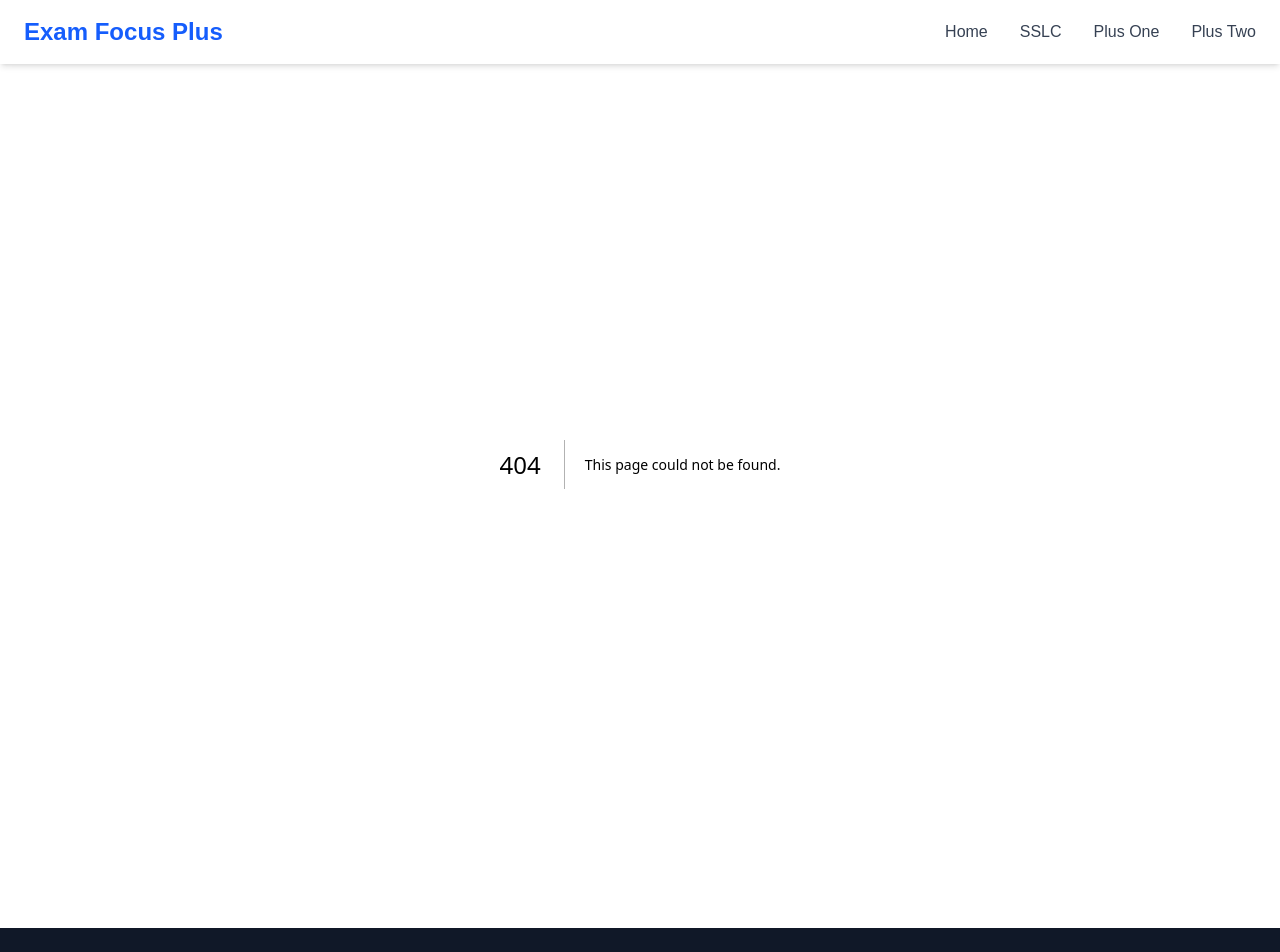
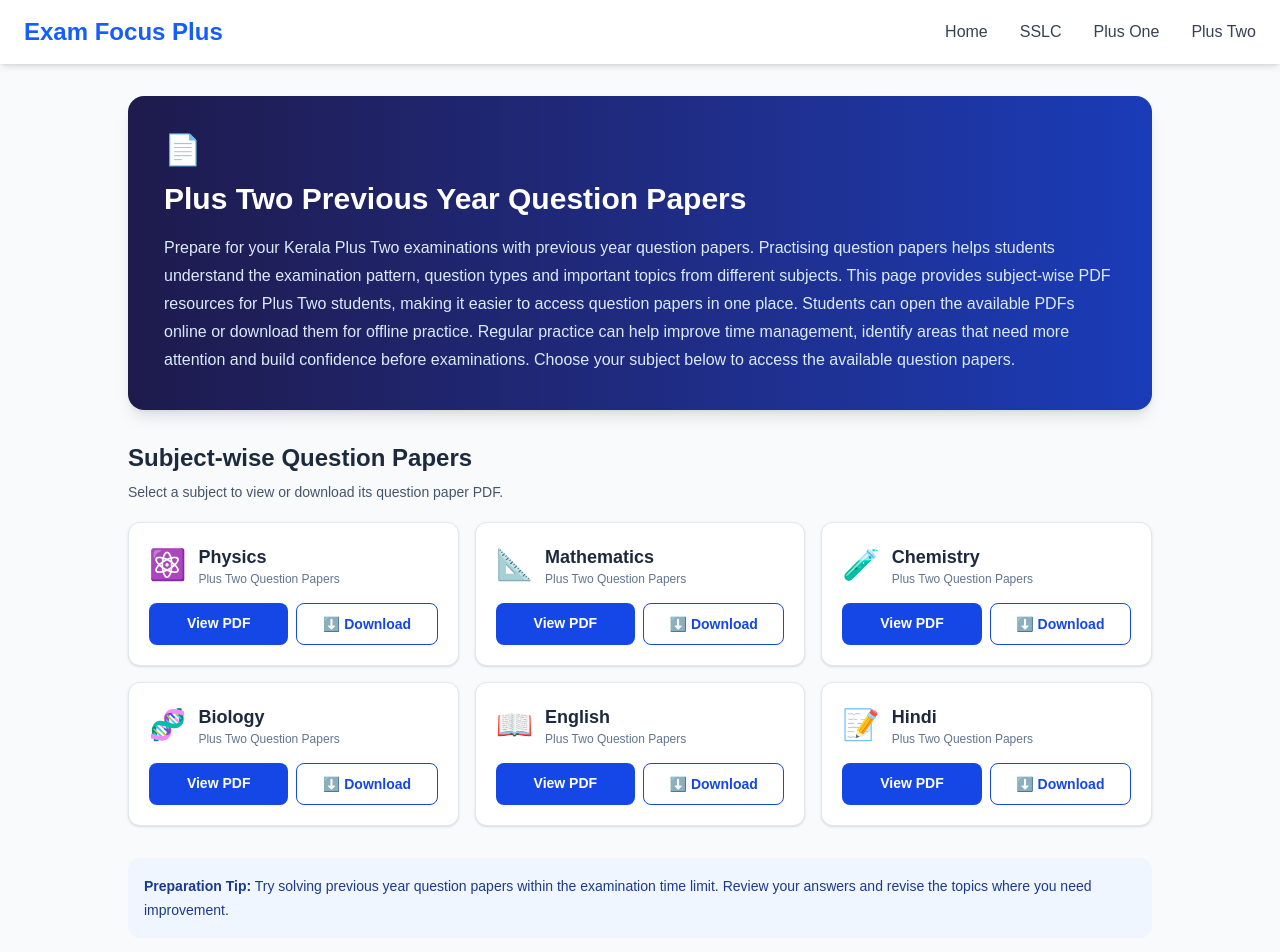
Before and after one commit to examfocusplus/exam-focus-plus, a Next.js app: page /plus-two-previous-year-questions-26 in a window 1280 px wide. Before the commit this address had no page. Shown: the top 952 px of the page. Built offline with nearby package versions, Linux system fonts and the light colour scheme.

Commit message:
Add Plus Two previous year question papers page

```diff
--- /dev/null
+++ b/app/plus-two-previous-year-questions-26/page.tsx
@@ -0,0 +1,128 @@
+import type { Metadata } from "next";
+
+export const metadata: Metadata = {
+  title: "Plus Two Christmas Exam 2026 Previous Year Question Papers PDF",
+  description:
+    "Download Kerala Plus Two previous year question papers for exam preparation. Access Physics and Mathematics question paper PDFs and practise important questions to prepare for the Plus Two examinations.",
+  alternates: {
+    canonical:
+      "https://examfocusplus.in/plus-two-previous-year-questions-26",
+  },
+};
+
+const subjects = [
+  { name: "Physics", file: "physics_+2.pdf", icon: "⚛️" },
+  { name: "Mathematics", file: "maths_+2.pdf", icon: "📐" },
+  { name: "Chemistry", file: "chemistry_+2", icon: "🧪" },
+  { name: "Biology", file: "biology_+2", icon: "🧬" },
+  { name: "English", file: "english_+2", icon: "📖" },
+  { name: "Hindi", file: "hindi_+2", icon: "📝" },
+];
+
+export default function PlusTwoPreviousYearQuestionsPage() {
+  return (
+    <main className="min-h-screen bg-slate-50 px-4 py-8">
+      <div className="mx-auto max-w-5xl">
+
+        <section className="mb-8 rounded-2xl bg-gradient-to-r from-indigo-950 to-blue-800 p-6 text-white shadow-lg sm:p-9">
+          <div className="mb-3 text-3xl">📄</div>
+
+          <h1 className="text-2xl font-bold leading-tight sm:text-3xl">
+            Plus Two Previous Year Question Papers
+          </h1>
+
+          <p className="mt-4 text-sm leading-7 text-blue-100 sm:text-base">
+            Prepare for your Kerala Plus Two examinations with previous year
+            question papers. Practising question papers helps students
+            understand the examination pattern, question types and important
+            topics from different subjects. This page provides subject-wise
+            PDF resources for Plus Two students, making it easier to access
+            question papers in one place. Students can open the available
+            PDFs online or download them for offline practice. Regular
+            practice can help improve time management, identify areas that
+            need more attention and build confidence before examinations.
+            Choose your subject below to access the available question papers.
+          </p>
+        </section>
+
+        <section>
+          <h2 className="mb-2 text-xl font-bold text-slate-800 sm:text-2xl">
+            Subject-wise Question Papers
+          </h2>
+
+          <p className="mb-5 text-sm text-slate-600">
+            Select a subject to view or download its question paper PDF.
+          </p>
+
+          <div className="grid grid-cols-1 gap-4 sm:grid-cols-2 lg:grid-cols-3">
+            {subjects.map((subject) => {
+              const pdfPath =
+                "/pdf/previous-year-questions/" + subject.file;
+
+              return (
+                <article
+                  key={subject.name}
+                  className="rounded-xl border border-slate-200 bg-white p-5 shadow-sm"
+                >
+                  <div className="mb-4 flex items-center gap-3">
+                    <span className="text-3xl">{subject.icon}</span>
+
+                    <div>
+                      <h3 className="text-lg font-bold text-slate-800">
+                        {subject.name}
+                      </h3>
+                      <p className="text-xs text-slate-500">
+                        Plus Two Question Papers
+                      </p>
+                    </div>
+                  </div>
+
+                  {subject.file ? (
+                    <div className="flex gap-2">
+                      <a
+                        href={pdfPath}
+                        target="_blank"
+                        rel="noopener noreferrer"
+                        className="flex-1 rounded-lg bg-blue-700 px-3 py-2.5 text-center text-sm font-semibold text-white hover:bg-blue-800"
+                      >
+                        View PDF
+                      </a>
+
+                      <a
+                        href={pdfPath}
+                        download
+                        className="flex-1 rounded-lg border border-blue-700 px-3 py-2.5 text-center text-sm font-semibold text-blue-700 hover:bg-blue-50"
+                      >
+                        ⬇️ Download
+                      </a>
+                    </div>
+                  ) : (
+                    <div className="rounded-lg bg-slate-100 px-3 py-2.5 text-center text-sm font-semibold text-slate-500">
+                      Coming Soon
+                    </div>
+                  )}
+                </article>
+              );
+            })}
+          </div>
+        </section>
+
+        <div className="mt-8 rounded-xl bg-blue-50 p-4 text-sm leading-6 text-blue-900">
+          <strong>Preparation Tip:</strong> Try solving previous year
+          question papers within the examination time limit. Review your
+          answers and revise the topics where you need improvement.
+        </div>
+
+        <div className="mt-8 text-center">
+          <a
+            href="/plus-two"
+            className="inline-block rounded-lg border border-slate-300 bg-white px-5 py-3 text-sm font-semibold text-slate-700 hover:bg-slate-100"
+          >
+            ← Back to Plus Two
+          </a>
+        </div>
+
+      </div>
+    </main>
+  );
+}
```
